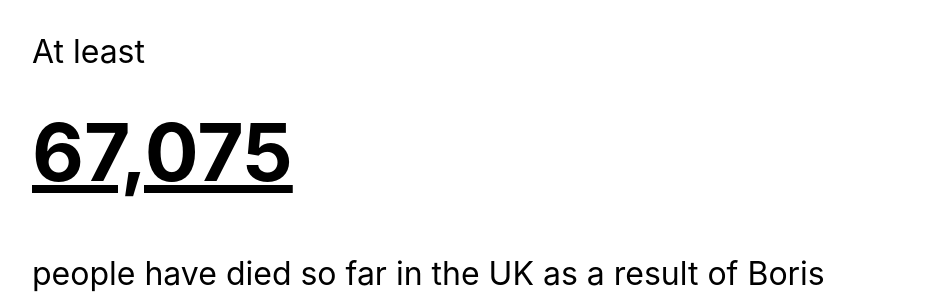
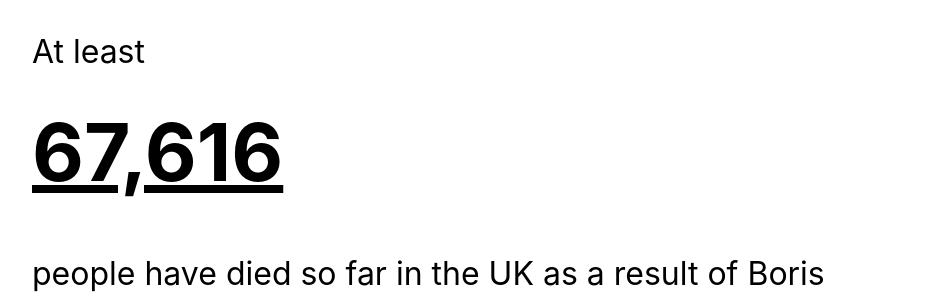
Before and after one commit to jacquescorbytuech/Boris-Johnson, a Jekyll site: the page built from index.html, in a window 1280 px wide. Shown: the top 297 px of the page, without its empty margins (168-1111 px from the left). Built offline with Jekyll 4.4.1, drawn with Linux system fonts in a browser that asks for light colours.

Commit message:
Update index.html

```diff
--- a/index.html
+++ b/index.html
@@ -3,7 +3,7 @@
 ---
 
 <p>At least</p>
-<h1>67,075</h1>
+<h1>67,616</h1>
 <p>people have died so far in the UK as a result of Boris Johnson and his government's incompetent handling of the Covid-19 crisis.</p>
 <p>According to the Financial Times and data from the Office of National Statistics, this number is likely to be <a href="https://www.ft.com/content/3c53ab12-d859-4ceb-b262-f6a0221ca129">significantly higher</a>.</p>
 <p>Still happy to have this idiot leading the country?</p>
```
